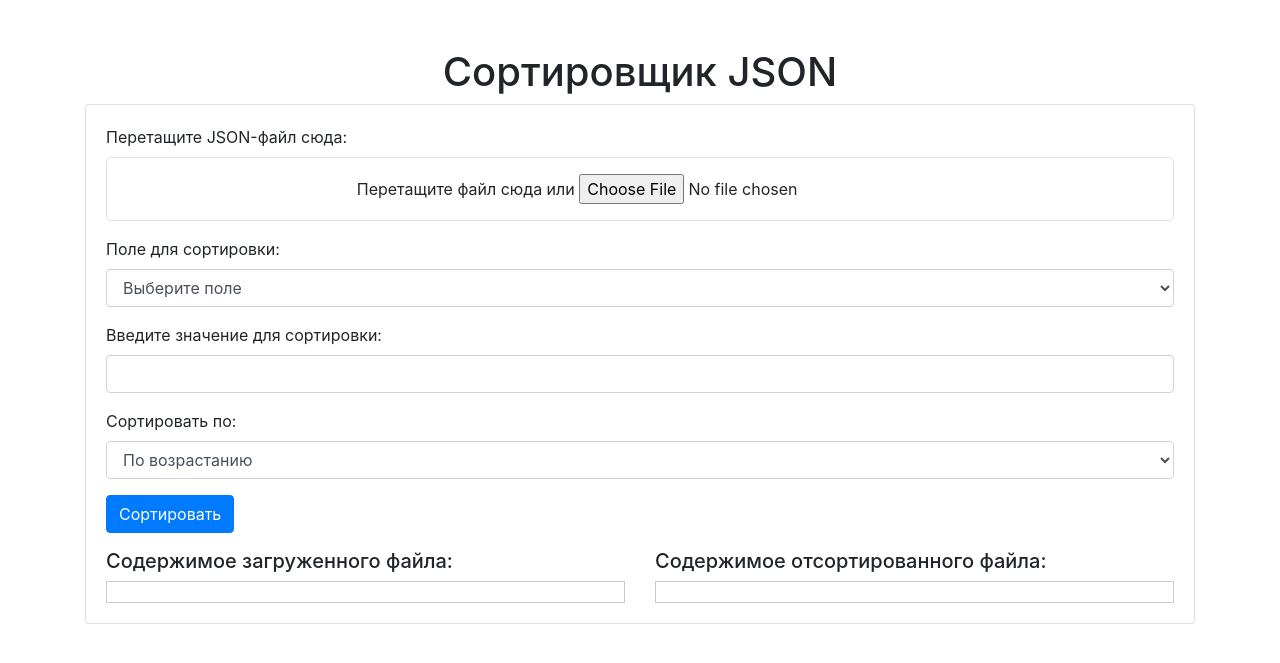
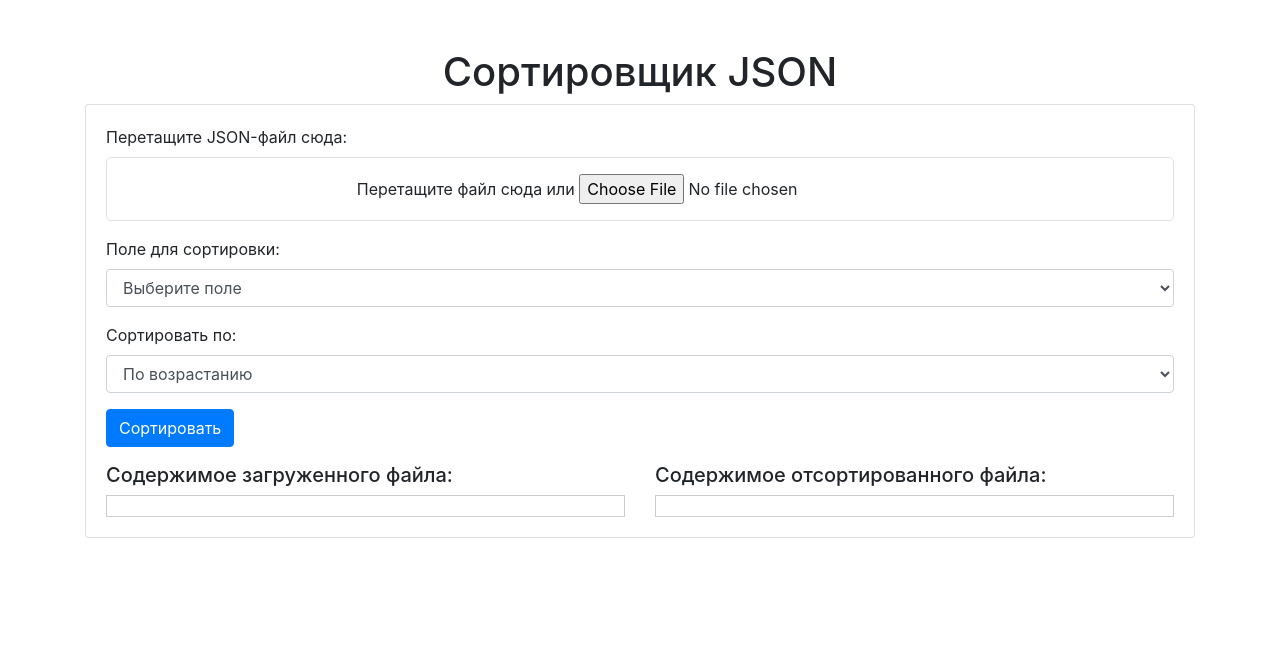
Before and after one commit to Andrey-Zobnin/ProjectOfJson, a Flask app: page / in a window 1280 px wide. Shown: the top 663 px of the page. Run offline with Flask 3, Linux system fonts and the light colour scheme; some libraries are stand-ins or nearby versions.

Commit message:
update button, and sort that like value, displai button if - update logic

```diff
--- a/myapp/templates/index.html
+++ b/myapp/templates/index.html
@@ -26,20 +26,21 @@
                         </select>
                     </div>
                     <div class="form-group">
-                        <label for="sort_value" id="sortValueLabel">Введите значение для сортировки:</label>
-                        <input type="text" class="form-control" id="sort_value" name="sort_value" required>
-                    </div>
-                    <div class="form-group">
                         <label id="sortByLabel">Сортировать по:</label>
                         <select class="form-control" id="reverse_sort" name="reverse_sort">
                             <option value="no">По возрастанию</option>
                             <option value="yes">По убыванию</option>
+                            <option value="value">По значению</option> <!-- Добавлено значение для сортировки -->
                         </select>
+                    </div>
+                    <div class="form-group" id="valueInputGroup" style="display: none;">
+                        <label for="sort_value" id="sortValueLabel">Введите значение для сортировки:</label>
+                        <input type="text" class="form-control" id="sort_value" name="sort_value">
                     </div>
                     <button type="button" class="btn btn-primary" id="sortBtn">Сортировать</button>
                     <button type="button" class="btn btn-success" id="downloadBtn" style="display: none;">Скачать отсортированный файл</button>
                 </form>
-                <p id="result" class="mt-3 success-message" style="display: none;">Сортировка завершена</p> <!-- Добавлен класс для зеленого текста -->
+                <p id="result" class="mt-3 success-message" style="display: none;">Сортировка завершена</p>
                 <div id="progress" class="mt-3" style="display: none;">
                     <p>Сортировка в процессе: <span id="progressText">Загрузка...</span></p>
                 </div>
@@ -60,7 +61,6 @@
             </div>
         </div>
     </div>
-
     <script src="{{ url_for('static', filename='Main.js') }}"></script>
 </body>
 </html>
```
Lines whose indentation alone changed are shown as unchanged.
